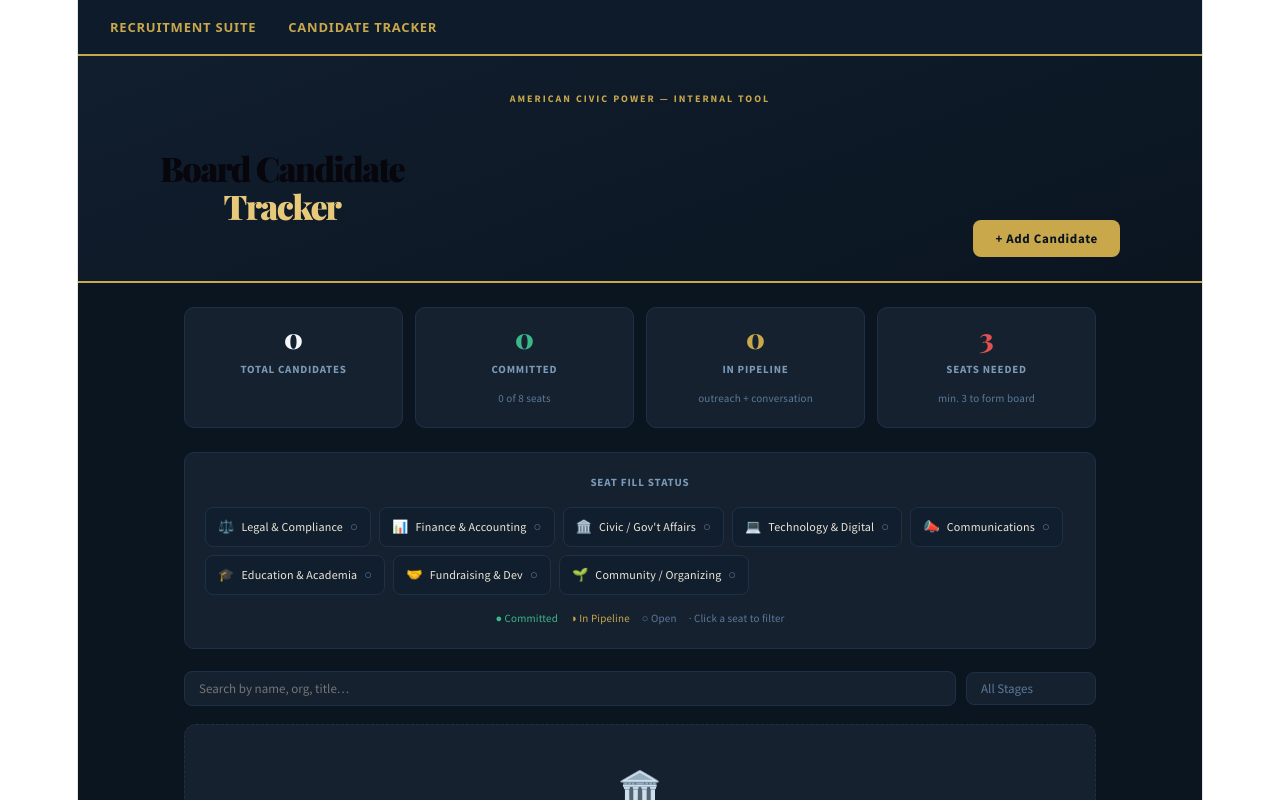
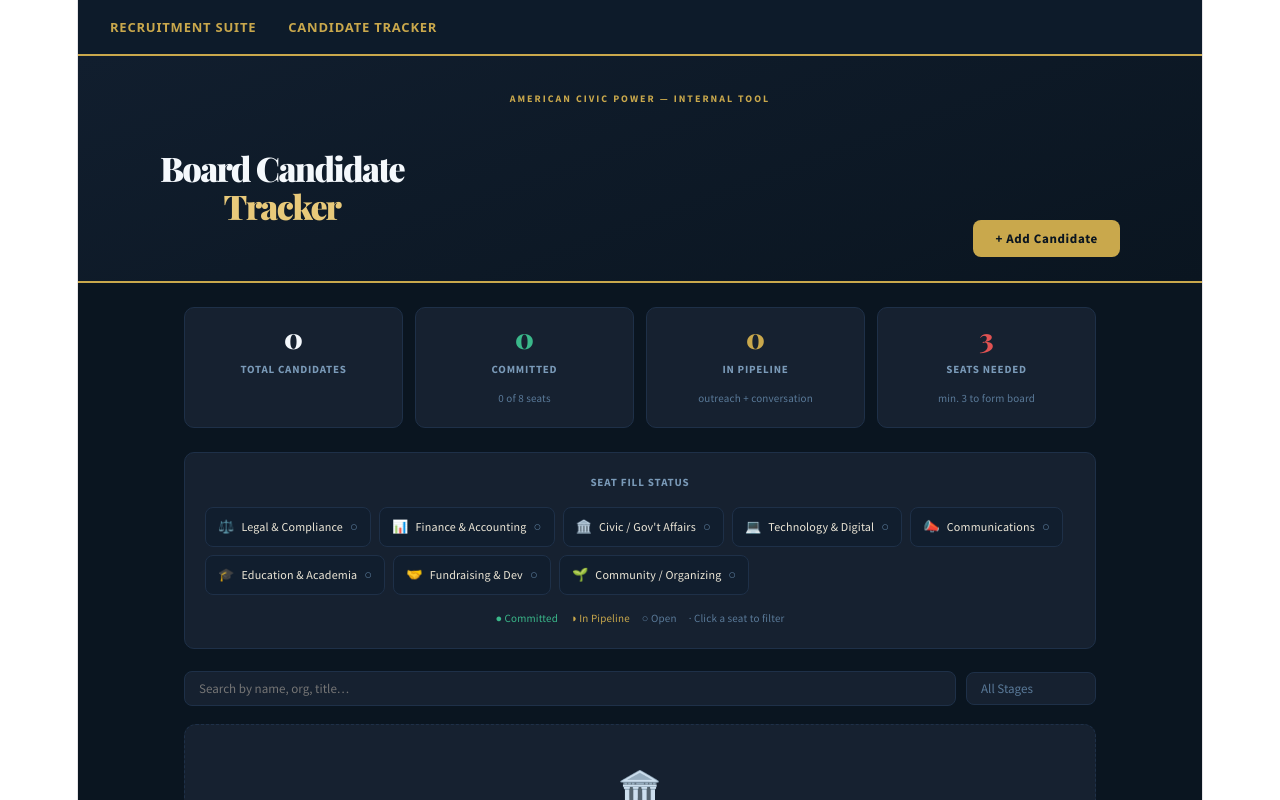
Before and after one commit to dandevine26/mycivicsphere, a React (Vite) app: page /board/tracker in a window 1280 px wide. Shown: the top 800 px of the page. Built offline with nearby package versions, Linux system fonts and the light colour scheme.

Commit message:
Fix Board Candidate heading to white

```diff
--- a/src/CandidateTracker.jsx
+++ b/src/CandidateTracker.jsx
@@ -283,7 +283,7 @@
             American Civic Power — Internal Tool
           </div>
           <div style={{ display: "flex", justifyContent: "space-between", alignItems: "flex-end", flexWrap: "wrap", gap: 16 }}>
-            <h1 style={{ fontFamily: "'Playfair Display', serif", fontSize: "clamp(22px, 4vw, 34px)", fontWeight: 900, lineHeight: 1.1 }}>
+            <h1 style={{ fontFamily: "'Playfair Display', serif", fontSize: "clamp(22px, 4vw, 34px)", fontWeight: 900, lineHeight: 1.1, color: P.white }}>
               Board Candidate<br /><span style={{ color: P.goldLight }}>Tracker</span>
             </h1>
             <button onClick={() => setModal({ mode: "add", candidate: null })} style={{
```
